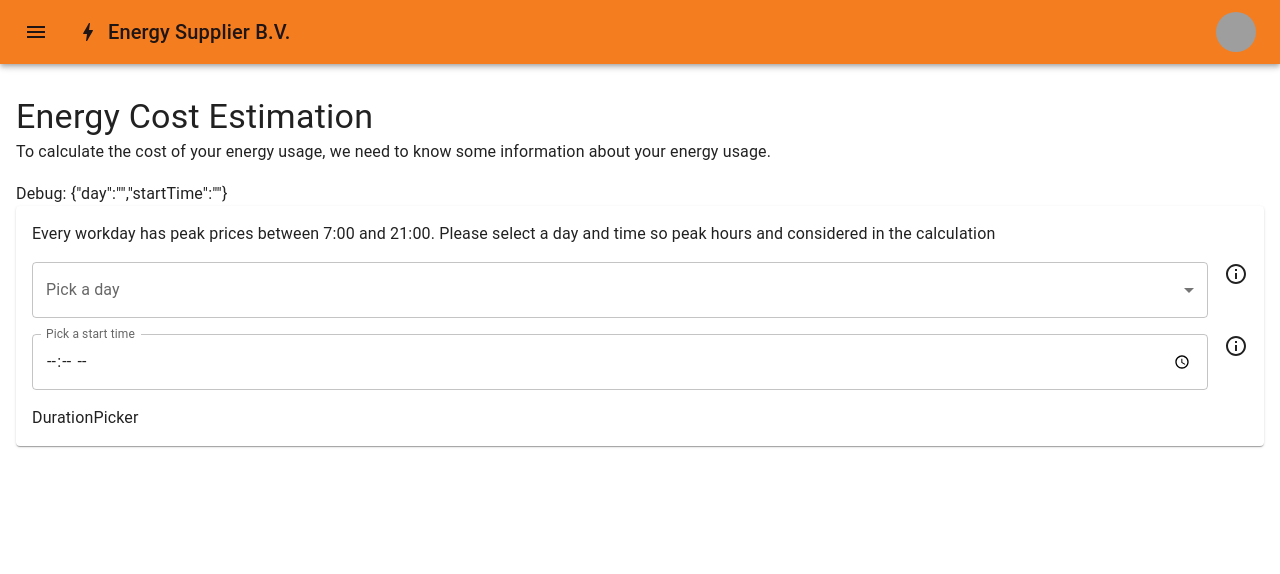
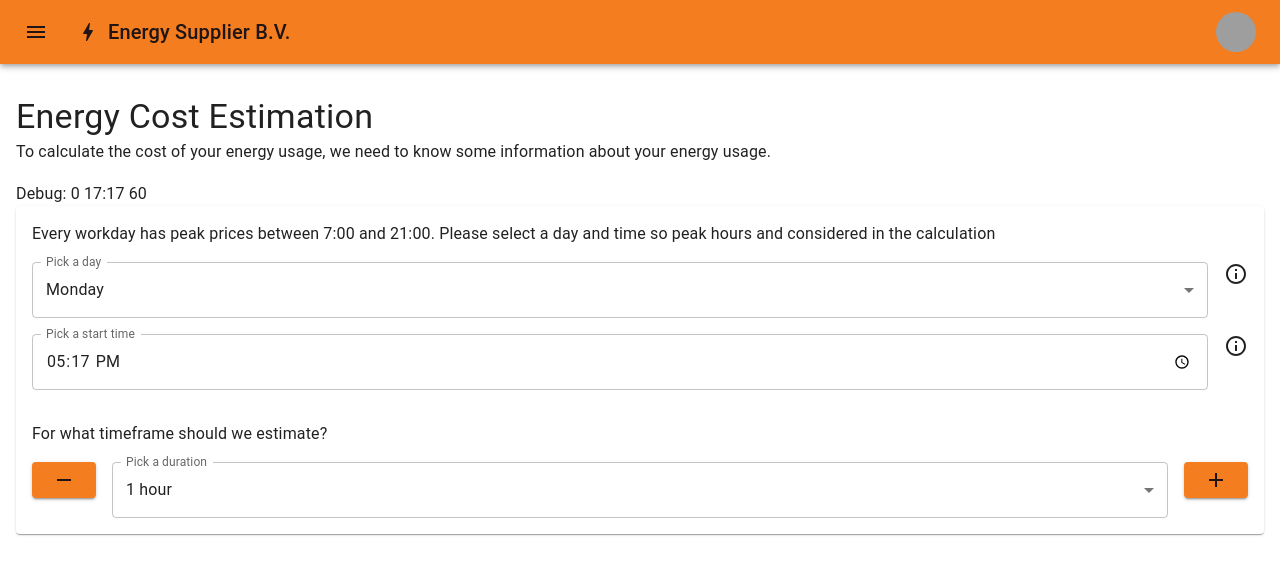
Before and after one commit to HarisSpahija/ES-Platform, a React (Vite) app: page / in a window 1280 px wide. Shown: the top 574 px of the page. Built offline with nearby package versions, Linux system fonts and the light colour scheme; grey boxes are pictures that could not be loaded.

Commit message:
Added some logic to handle duration and time pickers

```diff
--- a/src/App.tsx
+++ b/src/App.tsx
@@ -5,6 +5,7 @@ import { useMemo, useState } from 'react'
 
 import Navbar from './components/Navbar/Navbar'
 import EnergyForm from './components/EnergyForm/EnergyForm'
+import YourComponent from './components/EnergyForm/TestComponent'
 
 function App() {
   const [prefersDarkMode, setDarkMode] = useState(
--- a/src/components/EnergyForm/EnergyForm.tsx
+++ b/src/components/EnergyForm/EnergyForm.tsx
@@ -1,8 +1,9 @@
-import { Box, Card, FormControl, Typography } from '@mui/material'
-import { useEffect, useState } from 'react'
+import { Box, Card, FormGroup, Typography } from '@mui/material'
+import { useState } from 'react'
 import { DayPicker, DurationPicker, TimePicker } from '../Inputs'
 
 import '../../styles/form.scss'
+import getCurrentHHmm from '../../helpers/getCurrentHHmm'
 
 /*
 three input fields
@@ -13,21 +14,19 @@ three input fields
 */
 
 const EnergyForm = () => {
-  const [formData, setFormData] = useState<any>({
-    day: '',
-    startTime: '',
-  })
+  const [startDay, setStartDay] = useState<number>(new Date().getDay())
+  const [startTime, setStartTime] = useState<string>(getCurrentHHmm())
+  const [durationInMinutes, setDuration] = useState<number>(60)
 
-  const handleChange = (e: any) => {
-    setFormData({
-      ...formData,
-      [e.target.name]: e.target.value,
-    })
+  const handleDayChange = (e: any) => {
+    setStartDay(e.target.value)
   }
-
-  useEffect(() => {
-    // Calculate the cost of energy usage
-  }, [formData])
+  const handleDurationChange = (e: any) => {
+    setDuration(e.target.value)
+  }
+  const handleStartTimeChange = (e: any) => {
+    setStartTime(e.target.value)
+  }
 
   return (
     <>
@@ -40,25 +39,26 @@ const EnergyForm = () => {
           information about your energy usage.
         </Typography>
       </Box>
-      Debug: {JSON.stringify(formData)}
+      Debug: {startDay} {startTime} {durationInMinutes}
       <Card sx={{ padding: 2 }}>
         <Typography variant='body1' component='p' sx={{ marginBottom: 2 }}>
           Every workday has peak prices between 7:00 and 21:00. Please select a
           day and time so peak hours and considered in the calculation
         </Typography>
-        <FormControl
-          onChange={handleChange}
-          fullWidth
-          className='form__container'
-        >
-          <DayPicker name='day' onChange={handleChange} value={formData.day} />
+        <FormGroup className='form__container'>
+          <DayPicker name='day' onChange={handleDayChange} value={startDay} />
           <TimePicker
             name='startTime'
-            onChange={handleChange}
-            value={formData.startTime}
+            onChange={handleStartTimeChange}
+            value={startTime}
           />
-          <DurationPicker />
-        </FormControl>
+          <DurationPicker
+            name='duration'
+            onChange={handleDurationChange}
+            value={durationInMinutes}
+            handleDurationStep={setDuration}
+          />
+        </FormGroup>
       </Card>
     </>
   )
--- a/src/components/Inputs/DayPicker.tsx
+++ b/src/components/Inputs/DayPicker.tsx
@@ -1,5 +1,6 @@
 import { InfoOutlined } from '@mui/icons-material'
 import {
+  FormControl,
   Grid,
   InputLabel,
   MenuItem,
@@ -14,6 +15,7 @@ const DayPicker = (props: IDayPickerProps) => {
   return (
     <Grid container spacing={2}>
       <Grid item xs>
+        <FormControl fullWidth>
           <InputLabel id='day-picker'>Pick a day</InputLabel>
           <Select {...props} labelId='day-picker' label='Pick a day' fullWidth>
             <MenuItem value={0}>Monday</MenuItem>
@@ -24,6 +26,7 @@ const DayPicker = (props: IDayPickerProps) => {
             <MenuItem value={5}>Saturday</MenuItem>
             <MenuItem value={6}>Sunday</MenuItem>
           </Select>
+        </FormControl>
       </Grid>
       <Grid item>
         <Tooltip title='Select a day'>
--- a/src/components/Inputs/DurationPicker.tsx
+++ b/src/components/Inputs/DurationPicker.tsx
@@ -1,10 +1,81 @@
-interface DurationPickerProps {}
+import { Add, Remove } from '@mui/icons-material'
+import {
+  Grid,
+  Button,
+  Typography,
+  MenuItem,
+  Select,
+  SelectProps,
+  InputLabel,
+  FormControl,
+} from '@mui/material'
+import { durationOptions } from '../../helpers/constants'
 
-const DurationPicker = (props: DurationPickerProps) => {
+interface IDurationPickerProps extends SelectProps {
+  handleDurationStep?: (val: number) => void
+}
+
+const DurationPicker = (props: IDurationPickerProps) => {
+  const findIndex = () => {
+    return durationOptions.findIndex((element) => {
+      return element.value === props.value
+    })
+  }
+  const optionIndex = findIndex()
+
+  const handleDecreaseDuration = () => {
+    if (!props.handleDurationStep) return
+    props.handleDurationStep(durationOptions[optionIndex - 1].value)
+  }
+
+  const handleIncreaseDuration = () => {
+    if (!props.handleDurationStep) return
+    props.handleDurationStep(durationOptions[optionIndex + 1].value)
+  }
+
   return (
-    <div>
-      <h1>DurationPicker</h1>
-    </div>
+    <>
+      <Typography sx={{ marginTop: 2 }}>
+        For what timeframe should we estimate?
+      </Typography>
+      <Grid container spacing={2}>
+        <Grid item>
+          <Button
+            variant='contained'
+            onClick={handleDecreaseDuration}
+            disabled={optionIndex <= 0}
+          >
+            <Remove />
+          </Button>
+        </Grid>
+        <Grid item xs>
+          <FormControl fullWidth>
+            <InputLabel id='duration-picker'>Pick a duration</InputLabel>
+            <Select
+              {...props}
+              labelId='duration-picker'
+              label='Pick a duration'
+              fullWidth
+            >
+              {durationOptions.map((option) => (
+                <MenuItem key={option.value} value={option.value}>
+                  {option.label}
+                </MenuItem>
+              ))}
+            </Select>
+          </FormControl>
+        </Grid>
+        <Grid item>
+          <Button
+            variant='contained'
+            disabled={optionIndex >= durationOptions.length - 1}
+            onClick={handleIncreaseDuration}
+          >
+            <Add />
+          </Button>
+        </Grid>
+      </Grid>
+    </>
   )
 }
 
--- a/src/helpers/constants.ts
+++ b/src/helpers/constants.ts
@@ -1,9 +1,26 @@
-const kwhCostInCents = 180 // 0,18€
-const kwhCostInCentsPeak = 200 // 0,20€
+export const kwhCostInCents = 180 // 0,18€
+export const kwhCostInCentsPeak = 200 // 0,20€
+export const startTimePeak = 7 // 7:00 AM
+export const endTimePeak = 23 // 23:00 PM
+export const meterInterValInMs = 1000 * 60 * 15 // 1 hour
+export const daysThatHasPeak = [0, 1, 2, 3, 4] // Monday to Friday
 
-const startTimePeak = 7 // 7:00 AM
-const endTimePeak = 23 // 23:00 PM
-
-const meterInterValInMs = 1000 * 60 * 15 // 1 hour
-
-const daysThatHasPeak = [0, 1, 2, 3, 4] // Monday to Friday
+export type durationOptionType = { value: number; label: string }
+export const durationOptions: durationOptionType[] = [
+  { value: 15, label: '15 minutes' },
+  { value: 30, label: '30 minutes' },
+  { value: 45, label: '45 minutes' },
+  { value: 60, label: '1 hour' },
+  { value: 75, label: '1 hour 15 minutes' },
+  { value: 90, label: '1 hour 30 minutes' },
+  { value: 180, label: '3 hours' },
+  { value: 360, label: '6 hours' },
+  { value: 720, label: '12 hours' },
+  { value: 1440, label: '1 day' },
+  { value: 2880, label: '2 days' },
+  { value: 4320, label: '3 days' },
+  { value: 5760, label: '4 days' },
+  { value: 7200, label: '5 days' },
+  { value: 8640, label: '6 days' },
+  { value: 10080, label: '1 week' },
+]
--- /dev/null
+++ b/src/helpers/getCurrentHHmm.ts
@@ -0,0 +1,9 @@
+const getCurrentHHmm = () => {
+  const currentDate = new Date()
+  const hours = currentDate.getHours().toString().padStart(2, '0')
+  const minutes = currentDate.getMinutes().toString().padStart(2, '0')
+
+  return `${hours}:${minutes}`
+}
+
+export default getCurrentHHmm
```
Lines whose indentation alone changed are shown as unchanged.
